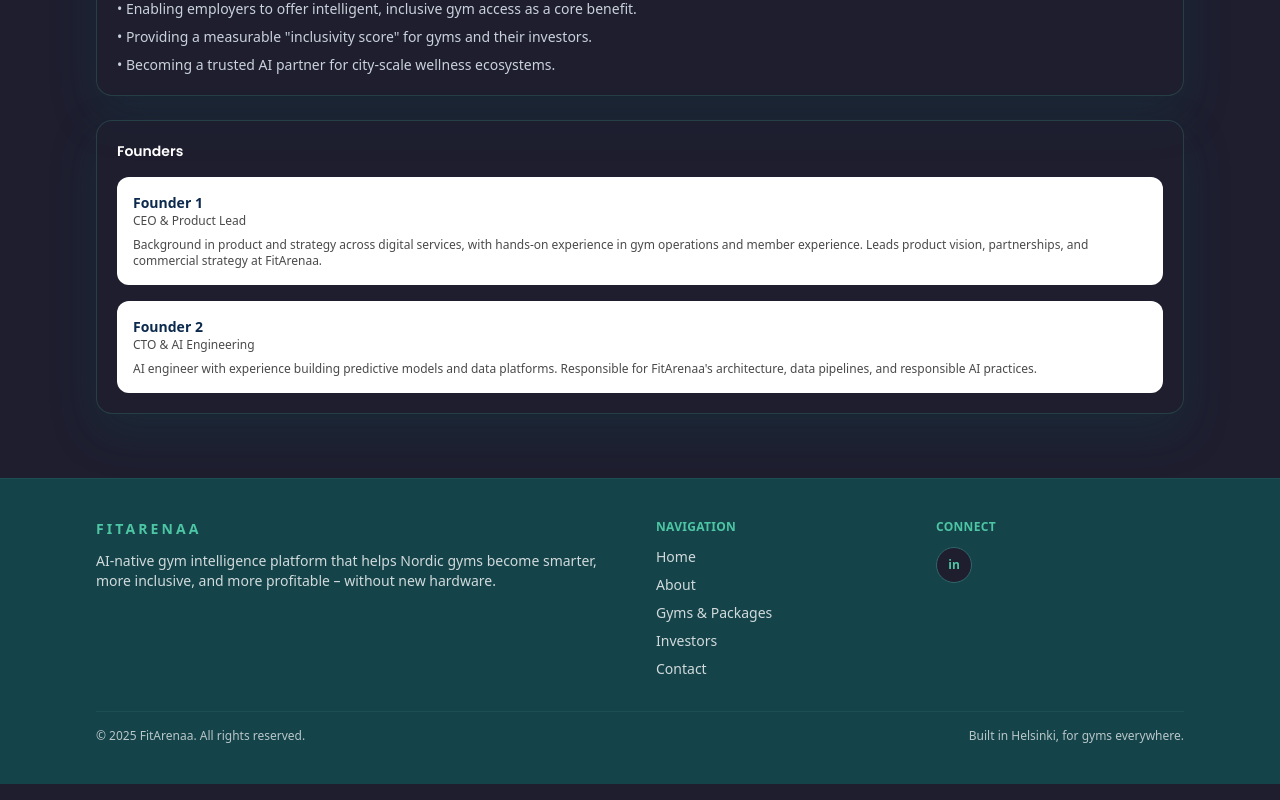
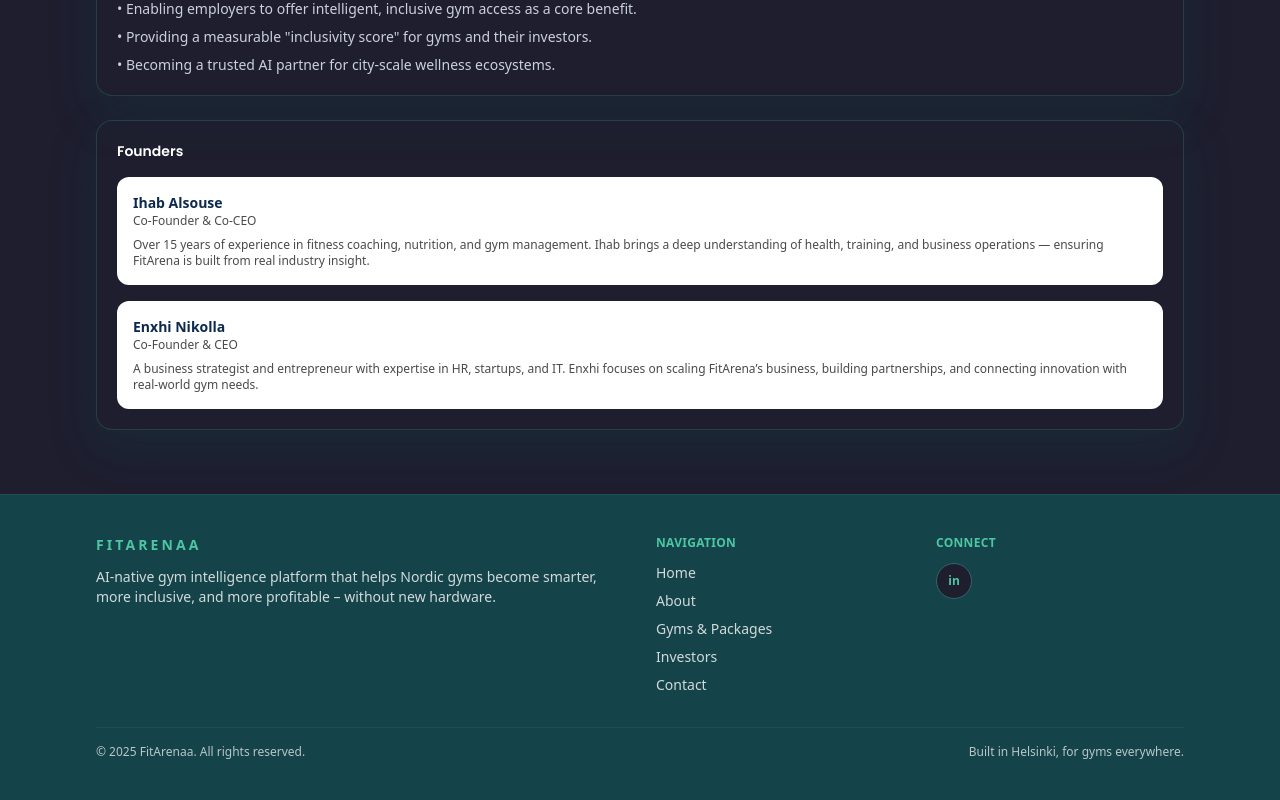
Before and after one commit to HelenEnxhi/FitArenaaOy, a Next.js app: page /about in a window 1280 px wide. Shown: the part 919-1719 px from the top of the page. Built offline with nearby package versions, Linux system fonts and the light colour scheme.

Commit message:
Update page.tsx

```diff
--- a/src/app/about/page.tsx
+++ b/src/app/about/page.tsx
@@ -124,30 +124,30 @@
                   <div className="mt-4 space-y-4 text-sm text-[#1A1A1A]">
                     <div className="rounded-xl bg-white p-4">
                       <p className="font-semibold text-[#0C2A4D]">
-                        Founder 1
+                        Ihab Alsouse
                       </p>
                       <p className="text-xs text-[#4A4A4A]">
-                        CEO &amp; Product Lead
+                        Co-Founder & Co-CEO
                       </p>
                       <p className="mt-2 text-xs text-[#4A4A4A]">
-                        Background in product and strategy across digital
-                        services, with hands-on experience in gym operations and
-                        member experience. Leads product vision, partnerships,
-                        and commercial strategy at FitArenaa.
+                        Over 15 years of experience in fitness coaching, nutrition,
+                        and gym management. Ihab brings a deep understanding of health,
+                        training, and business operations — ensuring FitArena is built
+                        from real industry insight.
                       </p>
                     </div>
                     <div className="rounded-xl bg-white p-4">
                       <p className="font-semibold text-[#0C2A4D]">
-                        Founder 2
+                        Enxhi Nikolla
                       </p>
                       <p className="text-xs text-[#4A4A4A]">
-                        CTO &amp; AI Engineering
+                        Co-Founder & CEO
                       </p>
                       <p className="mt-2 text-xs text-[#4A4A4A]">
-                        AI engineer with experience building predictive models
-                        and data platforms. Responsible for FitArenaa&apos;s
-                        architecture, data pipelines, and responsible AI
-                        practices.
+                        A business strategist and entrepreneur with expertise in HR,
+                        startups, and IT. Enxhi focuses on scaling FitArena’s business,
+                        building partnerships, and connecting innovation with
+                        real-world gym needs.
                       </p>
                     </div>
                   </div>
```
